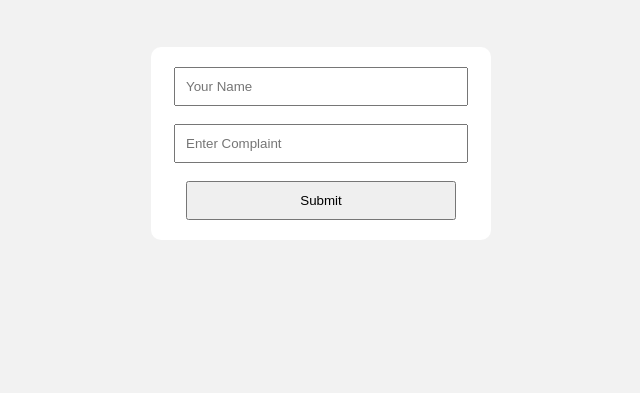
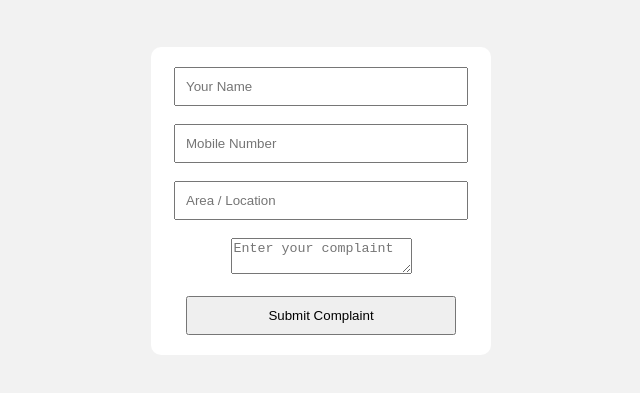
Before and after one commit to Kausalyag/community-maintenance-solution, a plain HTML site: page index.html in a window 1280 px wide. Shown: the part 51-444 px from the top of the page, without its empty margins (319-959 px from the left). Drawn offline with Linux system fonts and the light colour scheme.

Commit message:
Update index.html

```diff
--- a/index.html
+++ b/index.html
@@ -9,9 +9,11 @@
 <h2>Community Maintenance Solution</h2>
 
 <form>
-  <input type="text" placeholder="Your Name"><br><br>
-  <input type="text" placeholder="Enter Complaint"><br><br>
-  <button>Submit</button>
+  <input type="text" placeholder="Your Name" required><br><br>
+  <input type="text" placeholder="Mobile Number" required><br><br>
+  <input type="text" placeholder="Area / Location" required><br><br>
+  <textarea placeholder="Enter your complaint" required></textarea><br><br>
+  <button>Submit Complaint</button>
 </form>
 
 </body>
```
